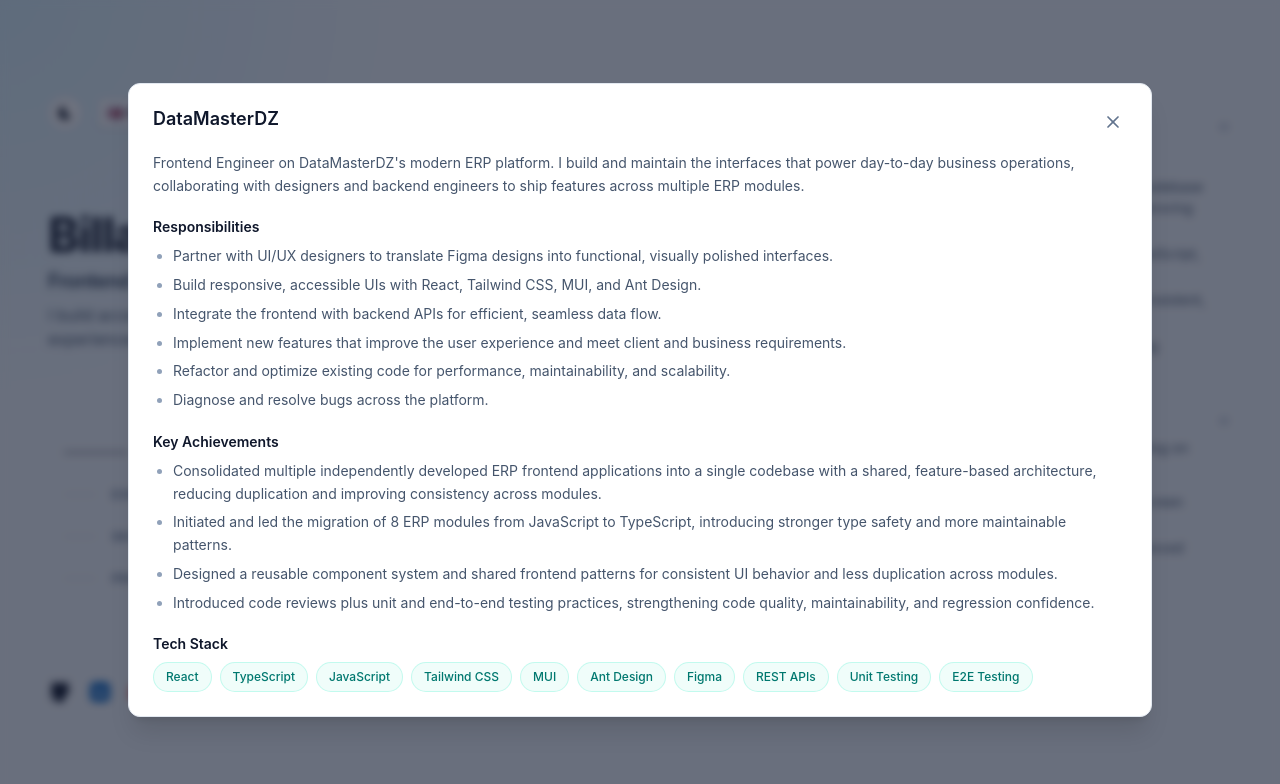
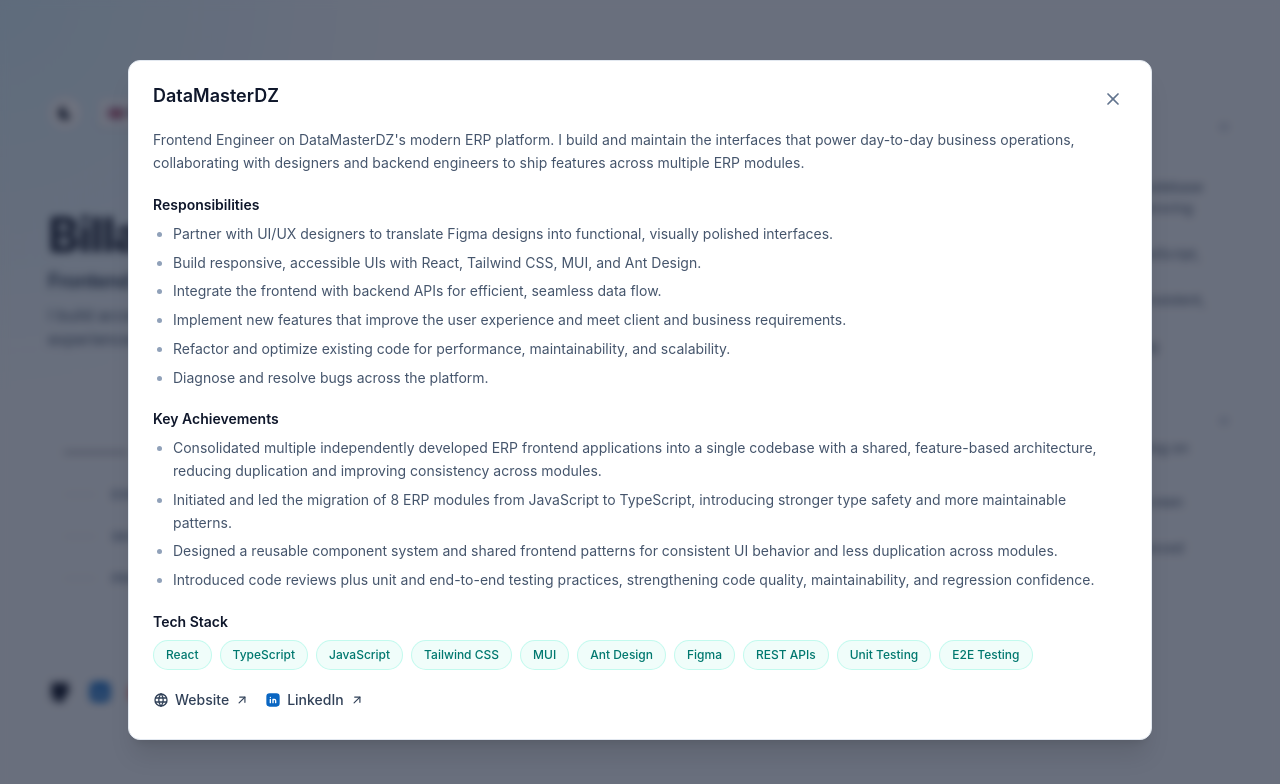
Before and after one commit to billalben/portfolio_v2, a Next.js app: page /en in a window 1280 px wide. Both pictures are taken after a click on the button 876 px from the left and 1050 px from the top of the page. Shown: the part 800-1584 px from the top of the page. Built offline with nearby package versions, Linux system fonts and the light colour scheme.

Commit message:
feat(shared): add experience

```diff
--- a/messages/ar.json
+++ b/messages/ar.json
@@ -240,21 +240,27 @@
             ],
             "details": {
                 "summary": "مهندس واجهات أمامية على منصة ERP الحديثة لدى DataMasterDZ. أبني وأصون الواجهات التي تدعم العمليات التجارية اليومية، بالتعاون مع المصممين ومهندسي الواجهة الخلفية لتسليم ميزات عبر وحدات ERP متعددة.",
-                "responsibilitiesTitle": "المسؤوليات",
-                "responsibilities": [
+                "sections": [
+                    {
+                        "title": "المسؤوليات",
+                        "items": [
                             "التعاون الوثيق مع مصممي UI/UX لتحويل تصاميم Figma إلى واجهات عملية ومظهر بصري متقن.",
                             "بناء واجهات متجاوبة وسهلة الوصول باستخدام React وTailwind CSS وMUI وAnt Design.",
                             "ضمان تكامل سلس بين الواجهة الأمامية والخلفية عبر استهلاك واجهات API بكفاءة.",
                             "تنفيذ ميزات جديدة تحسّن تجربة المستخدم وتلبّي متطلبات العملاء والأعمال.",
                             "إعادة هيكلة الشفرة الحالية وتحسينها لرفع الأداء وقابلية الصيانة والتوسّع.",
                             "تشخيص الأخطاء وإصلاحها عبر المنصة."
-                ],
-                "achievementsTitle": "الإنجازات الرئيسية",
-                "achievements": [
+                        ]
+                    },
+                    {
+                        "title": "الإنجازات الرئيسية",
+                        "items": [
                             "وحّدت عدة تطبيقات ERP أمامية طُوّرت بشكل مستقل في قاعدة شفرة واحدة ببنية مشتركة قائمة على الميزات، مما قلّل التكرار وحسّن الاتساق بين الوحدات.",
                             "بدأت وقُدت عملية ترحيل 8 وحدات ERP من JavaScript إلى TypeScript، مما عزّز أمان الأنواع وأنماطًا أكثر قابلية للصيانة.",
                             "صممت نظام مكوّنات قابلة لإعادة الاستخدام وأنماطًا أمامية مشتركة لسلوك واجهة متسق وتكرار أقل بين الوحدات.",
                             "أدخلت مراجعات الشفرة واختبارات الوحدة والاختبارات الشاملة، مما عزّز جودة الشفرة وقابلية الصيانة والثقة في مواجهة الانحدارات."
+                        ]
+                    }
                 ],
                 "stackTitle": "التقنيات",
                 "stack": [
@@ -279,7 +285,43 @@
                 "الواجهات: تحويل تصاميم Figma إلى صفحات متجاوبة، بما في ذلك شاشة تسجيل الدخول وصفحة معرض أعمال.",
                 "JavaScript: إصلاح الأخطاء وإضافة ميزات مثل البحث بتقنية debounce والنسخ إلى الحافظة والحفظ التلقائي عبر localStorage.",
                 "React: إضافة ميزات مثل أزرار المشاركة الاجتماعية وخطاف useLocalStorage مخصص."
+            ],
+            "details": {
+                "summary": "تدريب افتراضي في تطوير الواجهات الأمامية شمل ثلاثة مسارات — الواجهات وJavaScript وReact — أنجزت خلاله مهامًا واقعية، من تحويل تصاميم Figma إلى صفحات متجاوبة إلى بناء ميزات تفاعلية.",
+                "sections": [
+                    {
+                        "title": "مطوّر واجهات",
+                        "items": [
+                            "تحويل تصاميم Figma إلى صفحات ويب متجاوبة.",
+                            "تطوير شاشة تسجيل دخول وصفحة معرض أعمال بسيطة."
                         ]
+                    },
+                    {
+                        "title": "مطوّر واجهات أمامية JavaScript",
+                        "items": [
+                            "إصلاح أخطاء الواجهة وتنفيذ ميزات جديدة لتحسين التفاعل.",
+                            "تنفيذ تقنية debounce لحقل البحث.",
+                            "إنشاء تنبيهات باستخدام SweetAlert.js.",
+                            "إضافة وظيفة النسخ إلى الحافظة لعينات الشفرة.",
+                            "تنفيذ الحفظ والتحميل التلقائي عبر localStorage."
+                        ]
+                    },
+                    {
+                        "title": "مطوّر React.js",
+                        "items": [
+                            "إضافة أزرار مشاركة على وسائل التواصل للاقتباسات.",
+                            "إضافة عمود الكمية للمنتجات.",
+                            "إنشاء خطاف useLocalStorage مخصص لمحتوى markdown وإضافة تبويب docs."
+                        ]
+                    }
+                ],
+                "stackTitle": "التقنيات",
+                "stack": ["React", "JavaScript", "HTML", "CSS", "Figma", "SweetAlert.js", "localStorage"]
+            }
+        },
+        "links": {
+            "website": "الموقع الإلكتروني",
+            "linkedin": "LinkedIn"
         },
         "downloadResume": "عرض السيرة الذاتية",
         "modalSoon": "سيتم إضافة المحتوى هنا قريبًا."
--- a/messages/en.json
+++ b/messages/en.json
@@ -239,21 +239,27 @@
             ],
             "details": {
                 "summary": "Frontend Engineer on DataMasterDZ's modern ERP platform. I build and maintain the interfaces that power day-to-day business operations, collaborating with designers and backend engineers to ship features across multiple ERP modules.",
-                "responsibilitiesTitle": "Responsibilities",
-                "responsibilities": [
+                "sections": [
+                    {
+                        "title": "Responsibilities",
+                        "items": [
                             "Partner with UI/UX designers to translate Figma designs into functional, visually polished interfaces.",
                             "Build responsive, accessible UIs with React, Tailwind CSS, MUI, and Ant Design.",
                             "Integrate the frontend with backend APIs for efficient, seamless data flow.",
                             "Implement new features that improve the user experience and meet client and business requirements.",
                             "Refactor and optimize existing code for performance, maintainability, and scalability.",
                             "Diagnose and resolve bugs across the platform."
-                ],
-                "achievementsTitle": "Key Achievements",
-                "achievements": [
+                        ]
+                    },
+                    {
+                        "title": "Key Achievements",
+                        "items": [
                             "Consolidated multiple independently developed ERP frontend applications into a single codebase with a shared, feature-based architecture, reducing duplication and improving consistency across modules.",
                             "Initiated and led the migration of 8 ERP modules from JavaScript to TypeScript, introducing stronger type safety and more maintainable patterns.",
                             "Designed a reusable component system and shared frontend patterns for consistent UI behavior and less duplication across modules.",
                             "Introduced code reviews plus unit and end-to-end testing practices, strengthening code quality, maintainability, and regression confidence."
+                        ]
+                    }
                 ],
                 "stackTitle": "Tech Stack",
                 "stack": [
@@ -278,7 +284,43 @@
                 "UI: Converted Figma designs into responsive pages, including a login screen and a portfolio page.",
                 "JavaScript: Fixed bugs and implemented new features, including debounced search, clipboard copy, and localStorage auto-save.",
                 "React: Built new features such as social share buttons and a custom useLocalStorage hook."
+            ],
+            "details": {
+                "summary": "A virtual frontend internship spanning three tracks — UI, JavaScript, and React — where I completed real tasks, from turning Figma designs into responsive pages to building interactive features.",
+                "sections": [
+                    {
+                        "title": "UI Developer",
+                        "items": [
+                            "Converted Figma designs into responsive web pages.",
+                            "Built a login screen and a simple portfolio page."
                         ]
+                    },
+                    {
+                        "title": "JavaScript Frontend Developer",
+                        "items": [
+                            "Fixed frontend bugs and implemented new features to improve interaction.",
+                            "Implemented debounce for the search input.",
+                            "Generated alerts with SweetAlert.js.",
+                            "Added clipboard copy functionality to code samples.",
+                            "Implemented auto-save and auto-load with localStorage."
+                        ]
+                    },
+                    {
+                        "title": "React.js Developer",
+                        "items": [
+                            "Added social media share buttons for quotes.",
+                            "Introduced a quantity column for products.",
+                            "Created a custom useLocalStorage hook for markdown content and added a docs tab."
+                        ]
+                    }
+                ],
+                "stackTitle": "Tech Stack",
+                "stack": ["React", "JavaScript", "HTML", "CSS", "Figma", "SweetAlert.js", "localStorage"]
+            }
+        },
+        "links": {
+            "website": "Website",
+            "linkedin": "LinkedIn"
         },
         "downloadResume": "View Full Résumé",
         "modalSoon": "Soon there will be content here."
--- a/messages/fr.json
+++ b/messages/fr.json
@@ -240,21 +240,27 @@
             ],
             "details": {
                 "summary": "Ingénieur Frontend sur la plateforme ERP moderne de DataMasterDZ. Je conçois et maintiens les interfaces qui alimentent les opérations commerciales au quotidien, en collaboration avec les designers et les ingénieurs backend pour livrer des fonctionnalités sur plusieurs modules ERP.",
-                "responsibilitiesTitle": "Responsabilités",
-                "responsibilities": [
+                "sections": [
+                    {
+                        "title": "Responsabilités",
+                        "items": [
                             "Collaborer étroitement avec les designers UI/UX pour traduire les maquettes Figma en interfaces fonctionnelles et soignées visuellement.",
                             "Développer des interfaces responsives et accessibles avec React, Tailwind CSS, MUI et Ant Design.",
                             "Assurer une intégration fluide entre le frontend et le backend en consommant efficacement les APIs.",
                             "Implémenter de nouvelles fonctionnalités améliorant l'expérience utilisateur et répondant aux exigences clients et business.",
                             "Refactoriser et optimiser le code existant pour améliorer les performances, la maintenabilité et l'évolutivité.",
                             "Diagnostiquer et corriger les bugs sur l'ensemble de la plateforme."
-                ],
-                "achievementsTitle": "Réalisations clés",
-                "achievements": [
+                        ]
+                    },
+                    {
+                        "title": "Réalisations clés",
+                        "items": [
                             "J'ai unifié plusieurs applications frontend ERP développées séparément en une base de code unique dotée d'une architecture partagée basée sur les fonctionnalités, réduisant la duplication et améliorant la cohérence entre les modules.",
                             "J'ai initié et dirigé la migration de 8 modules ERP de JavaScript vers TypeScript, introduisant une sécurité des types renforcée et des patterns plus maintenables.",
                             "J'ai conçu un système de composants réutilisables et des patterns frontend partagés pour un comportement d'interface cohérent et moins de duplication entre les modules.",
                             "J'ai mis en place des revues de code ainsi que des tests unitaires et de bout en bout, renforçant la qualité, la maintenabilité et la confiance dans les régressions."
+                        ]
+                    }
                 ],
                 "stackTitle": "Technologies",
                 "stack": [
@@ -279,7 +285,43 @@
                 "UI : Conversion de maquettes Figma en pages responsives, dont un écran de connexion et une page portfolio.",
                 "JavaScript : Correction de bugs et ajout de fonctionnalités telles que la recherche avec debounce, la copie dans le presse-papiers et la sauvegarde automatique via localStorage.",
                 "React : Ajout de fonctionnalités comme les boutons de partage social et un hook useLocalStorage personnalisé."
+            ],
+            "details": {
+                "summary": "Un stage virtuel de frontend couvrant trois volets — UI, JavaScript et React — durant lequel j'ai réalisé des tâches réelles, de la conversion de maquettes Figma en pages responsives à la création de fonctionnalités interactives.",
+                "sections": [
+                    {
+                        "title": "Développeur UI",
+                        "items": [
+                            "Conversion de maquettes Figma en pages web responsives.",
+                            "Développement d'un écran de connexion et d'une page portfolio simple."
                         ]
+                    },
+                    {
+                        "title": "Développeur Frontend JavaScript",
+                        "items": [
+                            "Correction de bugs frontend et ajout de nouvelles fonctionnalités pour améliorer l'interaction.",
+                            "Mise en place du debounce pour le champ de recherche.",
+                            "Génération d'alertes avec SweetAlert.js.",
+                            "Ajout de la copie dans le presse-papiers pour les exemples de code.",
+                            "Mise en place de la sauvegarde et du chargement automatiques via localStorage."
+                        ]
+                    },
+                    {
+                        "title": "Développeur React.js",
+                        "items": [
+                            "Ajout de boutons de partage social pour les citations.",
+                            "Ajout d'une colonne de quantité pour les produits.",
+                            "Création d'un hook useLocalStorage personnalisé pour le contenu markdown et ajout d'un onglet docs."
+                        ]
+                    }
+                ],
+                "stackTitle": "Technologies",
+                "stack": ["React", "JavaScript", "HTML", "CSS", "Figma", "SweetAlert.js", "localStorage"]
+            }
+        },
+        "links": {
+            "website": "Site web",
+            "linkedin": "LinkedIn"
         },
         "downloadResume": "Voir le CV",
         "modalSoon": "Du contenu sera bientôt disponible ici."
--- a/src/app/[locale]/layout.tsx
+++ b/src/app/[locale]/layout.tsx
@@ -130,6 +130,7 @@
             lang={locale}
             dir={isRTL(locale) ? "rtl" : "ltr"}
             suppressHydrationWarning
+            data-scroll-behavior="smooth"
             className="scroll-smooth lg:snap-y lg:snap-proximity"
         >
             <body className={`${inter.variable} antialiased bg-slate-100 dark:bg-slate-900 leading-relaxed relative`}>
--- a/src/components/cards/ExperienceDetails.tsx
+++ b/src/components/cards/ExperienceDetails.tsx
@@ -1,43 +1,43 @@
+import { IconWorld } from "@tabler/icons-react";
+
+import { cn } from "@/lib/utils";
+
+import { ArrowOutwardIcon, LinkedinIcon } from "../icons";
+
+type ExperienceSection = {
+    title: string;
+    items: string[];
+};
+
+type ExperienceLink = {
+    href: string;
+    label: string;
+    kind: "website" | "linkedin";
+};
+
 type ExperienceDetailsProps = {
     summary: string;
-    responsibilitiesTitle: string;
-    responsibilities: string[];
-    achievementsTitle: string;
-    achievements: string[];
+    sections: ExperienceSection[];
     stackTitle: string;
     stack: string[];
+    links: ExperienceLink[];
 };
 
-const ExperienceDetails = ({
-    summary,
-    responsibilitiesTitle,
-    responsibilities,
-    achievementsTitle,
-    achievements,
-    stackTitle,
-    stack,
-}: ExperienceDetailsProps) => {
+const ExperienceDetails = ({ summary, sections, stackTitle, stack, links }: ExperienceDetailsProps) => {
     return (
         <div className="flex flex-col gap-5">
             <p>{summary}</p>
 
-            <section className="flex flex-col gap-2">
-                <h3 className="text-sm font-semibold text-slate-900 dark:text-slate-100">{responsibilitiesTitle}</h3>
+            {sections.map((section) => (
+                <section key={section.title} className="flex flex-col gap-2">
+                    <h3 className="text-sm font-semibold text-slate-900 dark:text-slate-100">{section.title}</h3>
                     <ul className="flex list-disc flex-col gap-1.5 ps-5 marker:text-slate-400 dark:marker:text-slate-500">
-                    {responsibilities.map((item) => (
+                        {section.items.map((item) => (
                             <li key={item}>{item}</li>
                         ))}
                     </ul>
                 </section>
-
-            <section className="flex flex-col gap-2">
-                <h3 className="text-sm font-semibold text-slate-900 dark:text-slate-100">{achievementsTitle}</h3>
-                <ul className="flex list-disc flex-col gap-1.5 ps-5 marker:text-slate-400 dark:marker:text-slate-500">
-                    {achievements.map((item) => (
-                        <li key={item}>{item}</li>
             ))}
-                </ul>
-            </section>
 
             {stack.length > 0 && (
                 <section className="flex flex-col gap-2">
@@ -53,6 +53,42 @@
                     </ul>
                 </section>
             )}
+
+            {links.length > 0 && (
+                <ul className="flex flex-wrap items-center gap-x-4 gap-y-2">
+                    {links.map((link) => (
+                        <li key={link.href}>
+                            <a
+                                href={link.href}
+                                target="_blank"
+                                rel="noopener noreferrer"
+                                aria-label={link.label}
+                                className="group/link inline-flex items-center gap-1.5 text-sm font-medium text-slate-700 transition-colors hover:text-teal-700 focus-visible:outline-none focus-visible:ring-2 focus-visible:ring-teal-500 dark:text-slate-300 dark:hover:text-teal-300 dark:focus-visible:ring-teal-400"
+                            >
+                                {link.kind === "linkedin" ? (
+                                    <LinkedinIcon className="size-4 shrink-0" aria-hidden="true" />
+                                ) : (
+                                    <IconWorld className="size-4 shrink-0" aria-hidden="true" />
+                                )}
+
+                                <span className="underline-offset-2 group-hover/link:underline">{link.label}</span>
+
+                                <ArrowOutwardIcon
+                                    aria-hidden="true"
+                                    className={cn(
+                                        "inline-block size-3.5 shrink-0 transition-transform motion-reduce:transition-none",
+                                        "group-hover/link:-translate-y-0.5 group-hover/link:translate-x-0.5",
+                                        "group-focus-visible/link:-translate-y-0.5 group-focus-visible/link:translate-x-0.5",
+                                        "rtl:scale-x-[-1]",
+                                        "rtl:group-hover/link:-translate-x-0.5",
+                                        "rtl:group-focus-visible/link:-translate-x-0.5",
+                                    )}
+                                />
+                            </a>
+                        </li>
+                    ))}
+                </ul>
+            )}
         </div>
     );
 };
--- a/src/components/sections/Experience.tsx
+++ b/src/components/sections/Experience.tsx
@@ -1,6 +1,7 @@
 import { useTranslations } from "next-intl";
 import Link from "next/link";
 
+import { EXPERIENCE_LINKS } from "@/data/experiences";
 import { cn } from "@/lib/utils";
 
 import ExperienceCard from "../cards/ExperienceCard";
@@ -33,14 +34,13 @@
                                     t.has(`${id}.details`) ? (
                                         <ExperienceDetails
                                             summary={t(`${id}.details.summary`)}
-                                            responsibilitiesTitle={t(`${id}.details.responsibilitiesTitle`)}
-                                            responsibilities={
-                                                t.raw(`${id}.details.responsibilities`) as string[]
-                                            }
-                                            achievementsTitle={t(`${id}.details.achievementsTitle`)}
-                                            achievements={t.raw(`${id}.details.achievements`) as string[]}
+                                            sections={t.raw(`${id}.details.sections`) as { title: string; items: string[] }[]}
                                             stackTitle={t(`${id}.details.stackTitle`)}
                                             stack={t.raw(`${id}.details.stack`) as string[]}
+                                            links={EXPERIENCE_LINKS[id].map((link) => ({
+                                                ...link,
+                                                label: t(`links.${link.kind}`),
+                                            }))}
                                         />
                                     ) : (
                                         <p>{t("modalSoon")}</p>
--- /dev/null
+++ b/src/data/experiences.ts
@@ -0,0 +1,19 @@
+export type ExperienceId = "exp1" | "exp2";
+
+export type ExperienceLinkKind = "website" | "linkedin";
+
+export type ExperienceLink = {
+    kind: ExperienceLinkKind;
+    href: string;
+};
+
+export const EXPERIENCE_LINKS: Record<ExperienceId, ExperienceLink[]> = {
+    exp1: [
+        { kind: "website", href: "https://datamasterai.com" },
+        { kind: "linkedin", href: "https://www.linkedin.com/company/datamasterdz" },
+    ],
+    exp2: [
+        { kind: "website", href: "https://intern2grow.pages.dev" },
+        { kind: "linkedin", href: "https://www.linkedin.com/company/intern2grow" },
+    ],
+};
```
Lines whose indentation alone changed are shown as unchanged.
